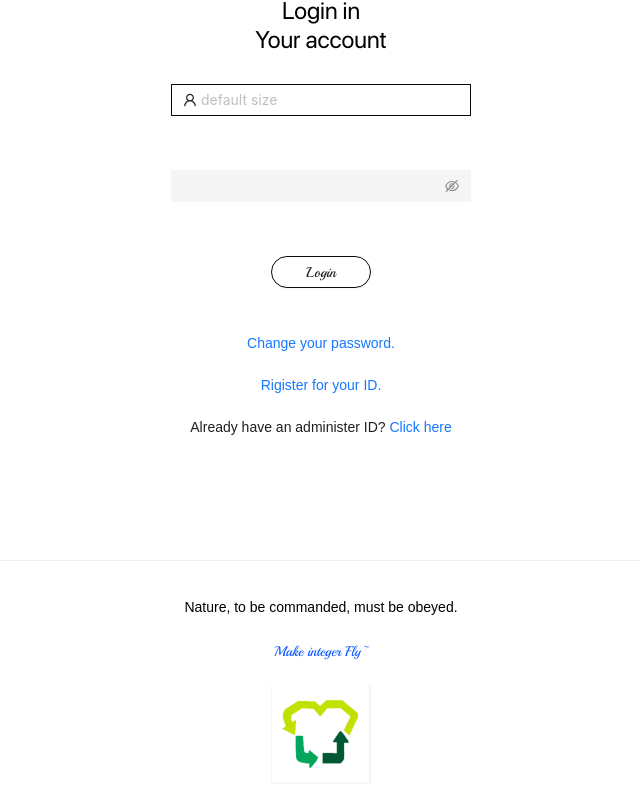
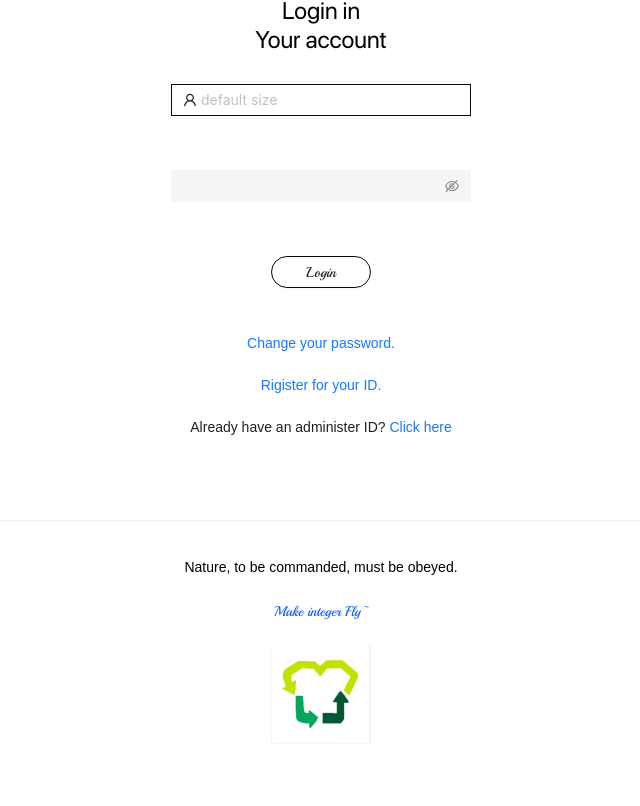
Before and after one commit to mmydtq/AHP-based-Sustainable-Internal-Procurement-System, a Next.js app in the folder my-app-test/: page /Login in a window 1280 px wide. Shown: the part 254-1060 px from the top of the page, without its empty margins (319-959 px from the left). Built offline with nearby package versions, Linux system fonts and the light colour scheme.

Commit message:
modified:   my-app-test/src/component/Bottom/index.module.css

```diff
--- a/my-app-test/src/component/Bottom/index.module.css
+++ b/my-app-test/src/component/Bottom/index.module.css
@@ -4,7 +4,7 @@
     flex-direction: column;
     justify-content: center; /* 垂直居中 */
     align-items: center; /* 水平居中 */
-    min-height: 50vh; /* 设置最小高度为视口高度，确保在页面底部 */
+    min-height: 40vh; /* 设置最小高度为视口高度，确保在页面底部 */
   }
 
   .logo {
```
